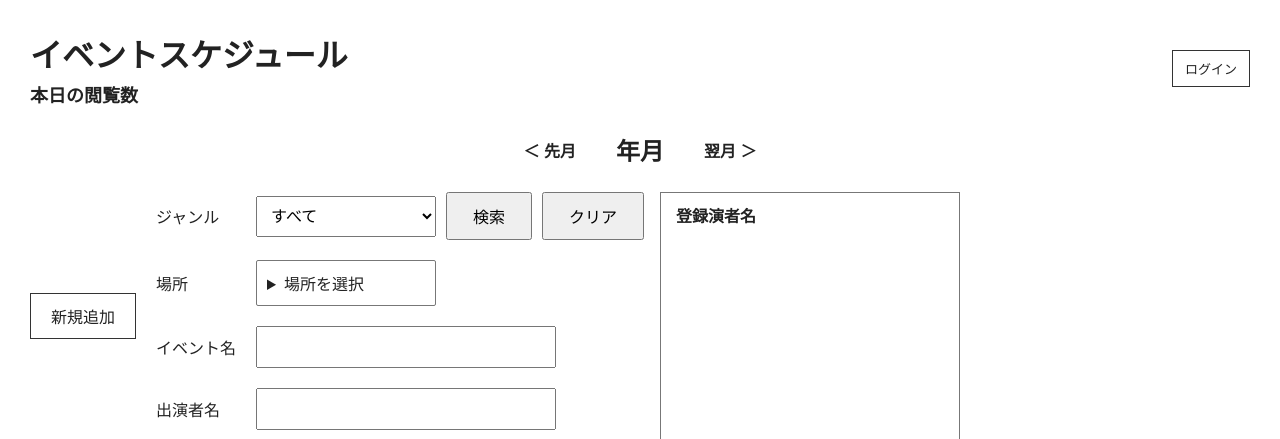
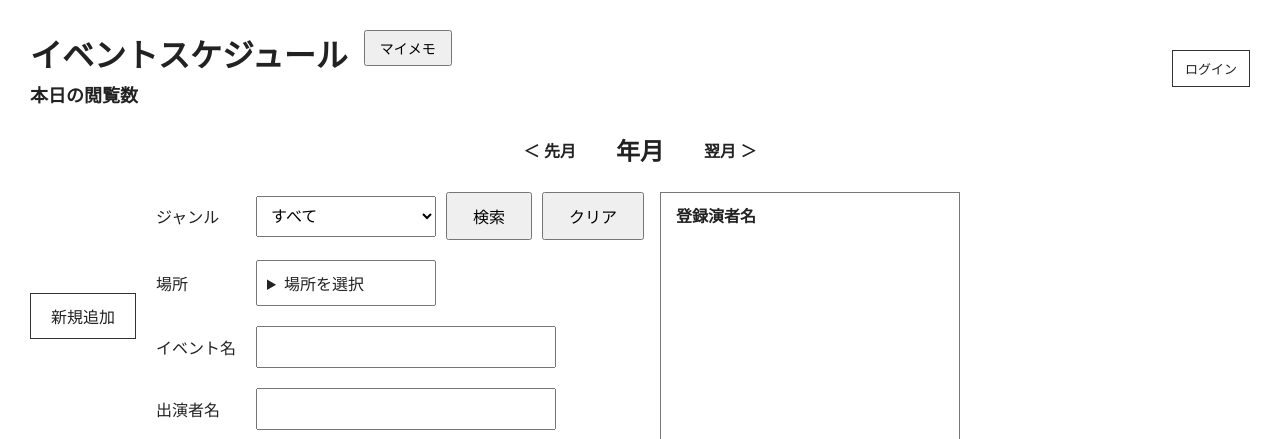
Before and after one commit to hori-1234/stripe-webhook, a Flask app: template event_schedule/templates/schedule.html in a window 1280 px wide; the page is wider, and only the part inside the window is pictured. Shown: the top 439 px of that part. Run offline with Flask 3, Linux system fonts and the light colour scheme; the template is opened without the code that fills it, so the values that code supplies are empty; some libraries are stand-ins or nearby versions.

Commit message:
Update schedule.html

```diff
--- a/event_schedule/templates/schedule.html
+++ b/event_schedule/templates/schedule.html
@@ -615,9 +615,21 @@
     <div style="display: flex; align-items: center; justify-content: space-between; gap: 10px; margin-bottom: 25px;">
 
         <div style="min-width: 0;">
-            <h1 style="margin: 0; font-size: clamp(18px, 4vw, 32px);">
-            イベントスケジュール
-            </h1>
+            <div style="display: flex; align-items: flex-start; flex-wrap: wrap; gap: 8px 16px;">
+                <h1 style="margin: 0; font-size: clamp(18px, 4vw, 32px);">
+                イベントスケジュール
+                </h1>
+
+                <button
+                    type="button"
+                    id="mymemo-toggle-button"
+                    onclick="toggleMyMemoMode()"
+                    style="padding: 6px 14px; font-size: 14px; cursor: pointer;"
+                >
+                    マイメモ
+                </button>
+            </div>
+
             <div style="font-size: 18px; font-weight: bold; margin-top: 5px;">
                 本日の閲覧数　{{ today_views }}
             </div>
```
